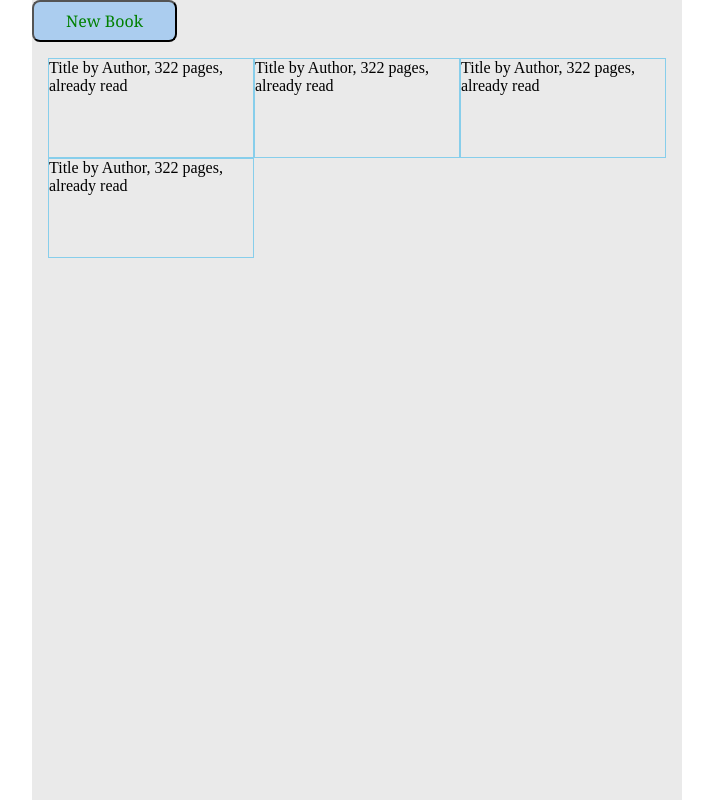
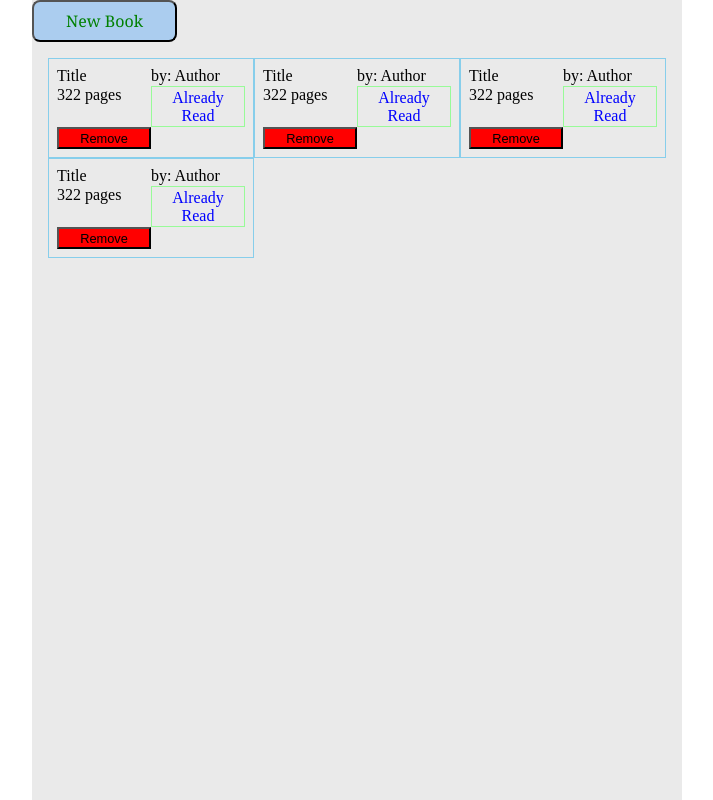
Before and after one commit to nick-x-han/library, a plain HTML site: page index.html in a window 1280 px wide. Shown: the whole page, without its empty margins (283-996 px from the left). Drawn offline with Linux system fonts and the light colour scheme.

Commit message:
Implement remove button

```diff
--- a/script.js
+++ b/script.js
@@ -9,8 +9,11 @@ function Book(title, author, pages, read) {
     this.author = author;
     this.pages = pages;
     this.read = read;
+    this.hasReadString = function() {
+        return this.read === false ? "Not Read" : "Already Read";
+    }
     this.info = function() {
-        return `${this.title} by ${this.author}, ${pages} pages, ` + (this.read === false ? "not read yet" : "already read");
+        return `${this.title} by ${this.author}, ${pages} pages, ` + this.hasReadString();
     }
 }
 
@@ -19,8 +22,38 @@ function addBookToLibrary(library, title, author, pages, read) {
     library.push(book);
     const div = document.createElement("div");
     div.classList.add("book");
-    div.textContent = book.info();
+    div.setAttribute("data-id", book.id);
     display.appendChild(div);
+    let titleObject = document.createElement("div");
+    let authorObject = document.createElement("div");
+    let pagesObject = document.createElement("span");
+    let readButton = document.createElement("button");
+    let removeButton = document.createElement("button");
+
+    titleObject.textContent = title;
+    authorObject.textContent = "by: " + author;
+    pagesObject.textContent = pages + " pages";
+    readButton.textContent = book.hasReadString();
+    readButton.classList.add("toggle-read");
+    removeButton.textContent = "Remove";
+    removeButton.classList.add("remove");
+
+    readButton.addEventListener("click", e => {
+
+    })
+
+    removeButton.addEventListener("click", e => {
+        let id = removeButton.parentNode.parentNode.dataset.id;
+        let index = myLibrary.findIndex(book => book.id == id);
+        myLibrary.splice(index, 1);
+        removeButton.parentNode.remove();
+    })
+
+    div.appendChild(titleObject);
+    div.appendChild(authorObject);
+    div.appendChild(pagesObject);
+    div.appendChild(readButton);
+    div.appendChild(removeButton);
 }
 
 const display = document.querySelector(".display");
@@ -63,6 +96,9 @@ form.addEventListener("submit", e => {
     e.preventDefault();
 
     addBookToLibrary(myLibrary, title.value, author.value, pages.value, isRead.value);
+    title.value = "";
+    author.value = "";
+    pages.value = "";
 
     modal.close();
 })
--- a/style.css
+++ b/style.css
@@ -99,4 +99,19 @@ input[type="checkbox"]:disabled {
 
 .book {
     border: 1px skyblue solid;
+    padding: 0.5em;
+    display: grid;
+    grid-template-columns: 1fr 1fr;
 }
+
+.toggle-read {
+    border: 1px solid palegreen;
+    background-color: inherit;
+    font-family: inherit;
+    color: blue;
+}
+.remove {
+    background-color: red;
+    font-size: 80%;
+
+}
```
